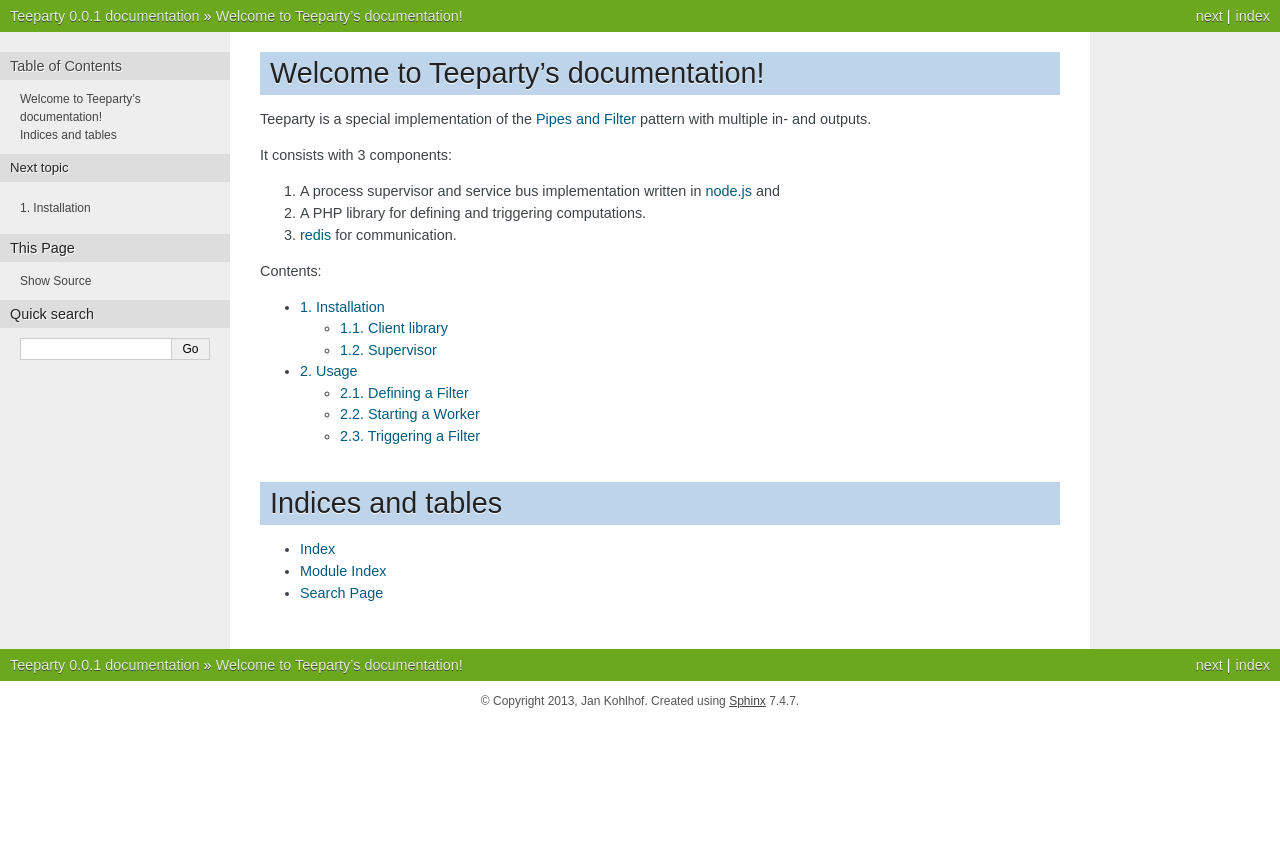
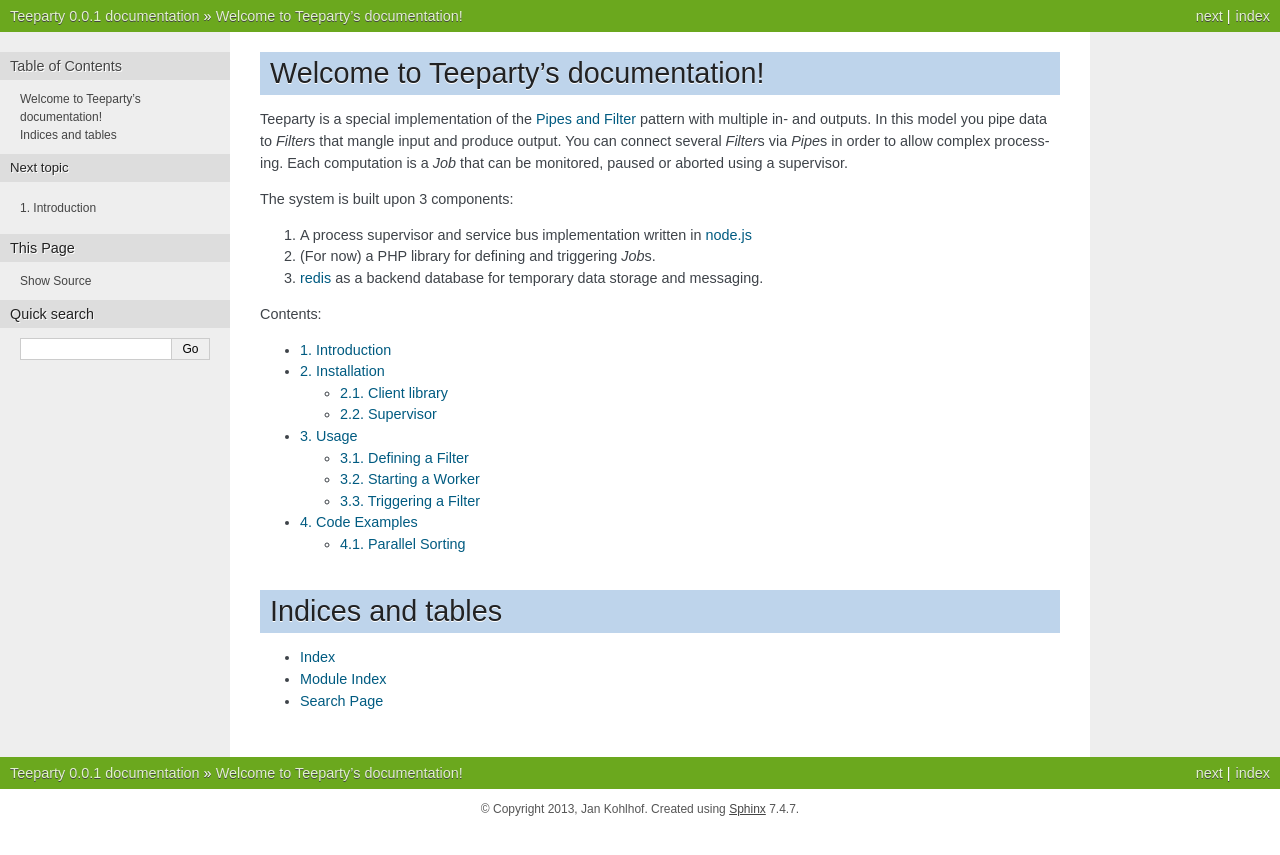
Before and after one commit to 0x20h/teeparty-php, a Sphinx documentation site: the page built from docs/source/index.rst, in a window 1280 px wide. Shown: the top 855 px of the page. Built offline with Sphinx 7.4.7, drawn with Linux system fonts in a browser that asks for light colours; formulas are drawn with MathJax 3.

Commit message:
documentation

```diff
--- a/docs/source/index.rst
+++ b/docs/source/index.rst
@@ -7,13 +7,16 @@
 ==================================
 
 Teeparty is a special implementation of the `Pipes and Filter`_ pattern with
-multiple in- and outputs.
+multiple in- and outputs. In this model you pipe data to `Filter`\s that mangle
+input and produce output. You can connect several `Filter`\s via `Pipe`\s in
+order to allow complex processing. Each computation is a `Job` that can be
+monitored, paused or aborted using a supervisor.
 
-It consists with 3 components:
+The system is built upon 3 components:
 
-1. A process supervisor and service bus implementation written in `node.js`_ and
-2. A PHP library for defining and triggering computations.
-3. `redis`_ for communication.
+1. A process supervisor and service bus implementation written in `node.js`_
+2. (For now) a PHP library for defining and triggering `Job`\s.
+3. `redis`_ as a backend database for temporary data storage and messaging.
 
 Contents:
 
@@ -21,8 +24,10 @@
     :maxdepth: 2
     :numbered:
 
+    introduction
     install
     usage
+    examples
 
 
 
```
Also changed, not shown: docs/source/examples.rst (added, +42 -0 lines), docs/source/install.rst (+5 -3 lines), docs/source/introduction.rst (added, +11 -0 lines), docs/source/resources/architecture.xml (added, +1 -0 lines), docs/source/resources/job-states.xml (added, +1 -0 lines), docs/source/usage.rst (+11 -7 lines), docs/source/resources/architecture.png (added), docs/source/resources/job-states.png (added).
